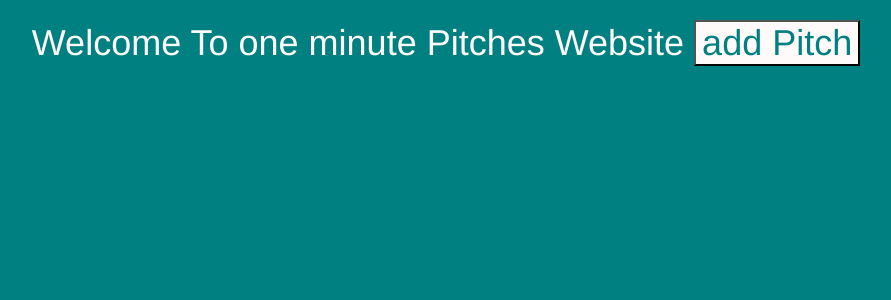
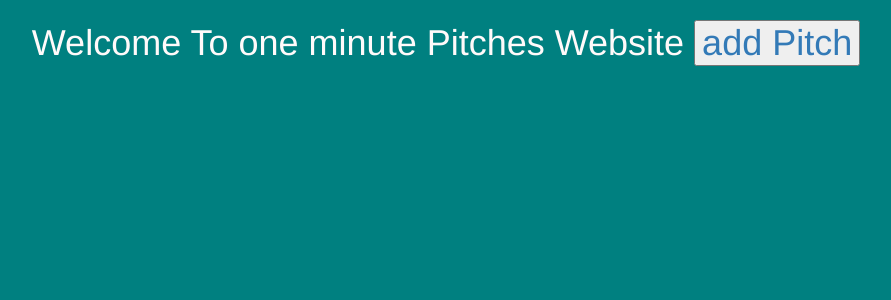
Before and after one commit to AshleyAlpha/post, a Flask app: page / in a window 1280 px wide. Shown: the part 52-352 px from the top of the page, without its empty margins (194-1085 px from the left). Run offline with Flask 2, Linux system fonts and the light colour scheme; data that the repository does not hold is empty; some libraries are stand-ins or nearby versions.

```diff
--- a/app/static/css/index.css
+++ b/app/static/css/index.css
@@ -5,8 +5,3 @@ h1{
   color:snow;
   text-align: center;
 }
-#mamie{
-  background-color: snow;
-  color:teal;
-
-}
```
